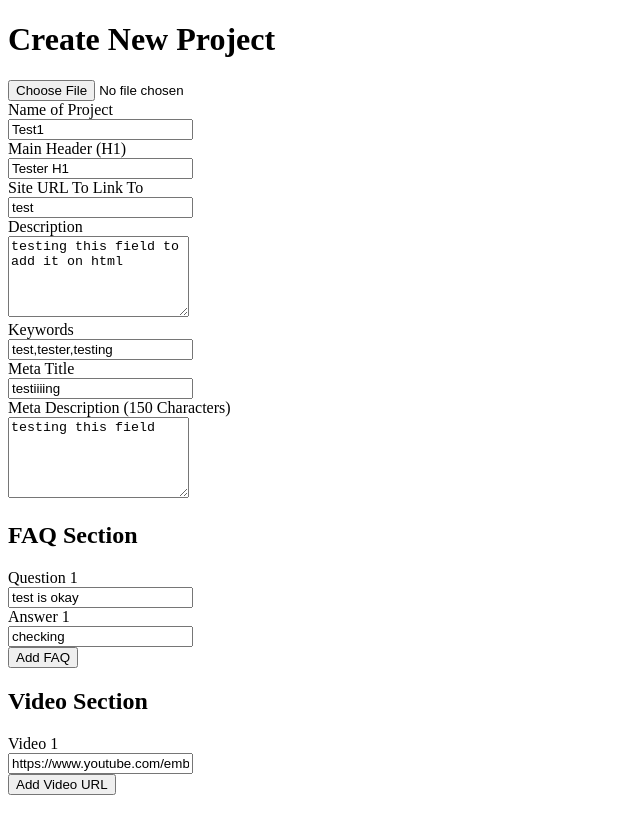
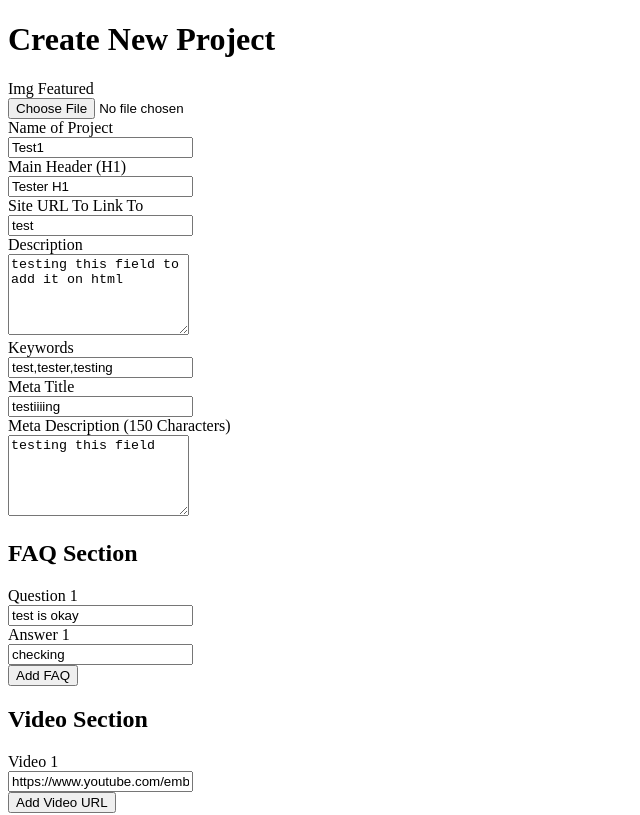
Before and after one commit to LinkGraph2021/Cloud-Stack, a Next.js app: page /projects/new in a window 1280 px wide. Shown: the top 815 px of the page, without its empty margins (0-640 px from the left). Built offline with nearby package versions, Linux system fonts and the light colour scheme.

Commit message:
update form

```diff
--- a/src/components/NewProject.tsx
+++ b/src/components/NewProject.tsx
@@ -70,8 +70,6 @@ export default function NewProject() {
         <div className='flex flex-col gap-28 pb-44'>
             <form className='w-full flex flex-col justify-center' action={formAction}>
 
-                <input accept="image/png,image/jpeg" name="img-featured" id="img-featured" type='file' />
-
                 <div className="space-y-12">
                     <div className="pb-12">
                         <div className="mt-10 flex flex-col gap-4">
@@ -110,6 +108,15 @@ export default function NewProject() {
                                     textI: 'socialc',
                                     placeH: handleSocial,
                                     formInline: true,
+                                }}
+                            />
+
+                            <InputF
+                                fieldElement={{
+                                    typeI: 'input',
+                                    inputT: 'file',
+                                    textI: 'Img Featured',
+                                    formInline: true
                                 }}
                             />
 
```
